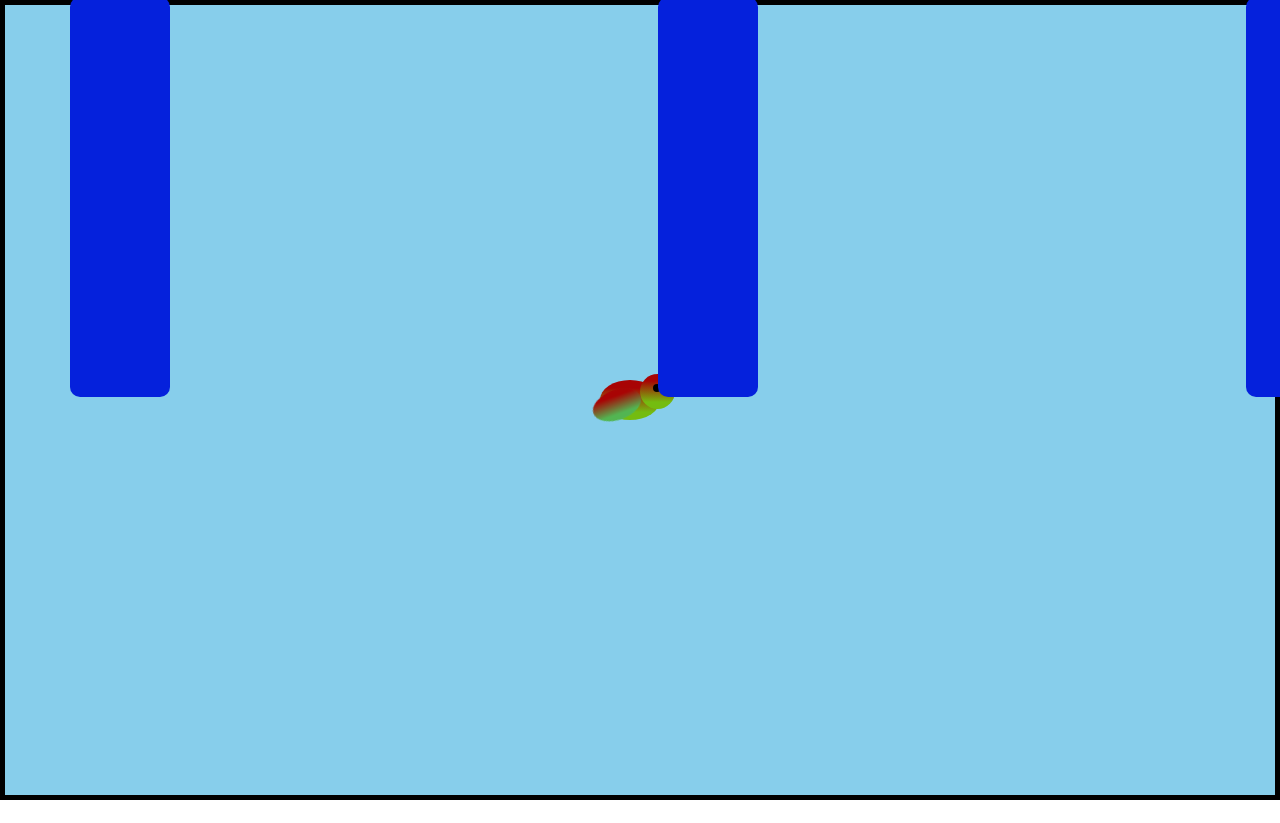
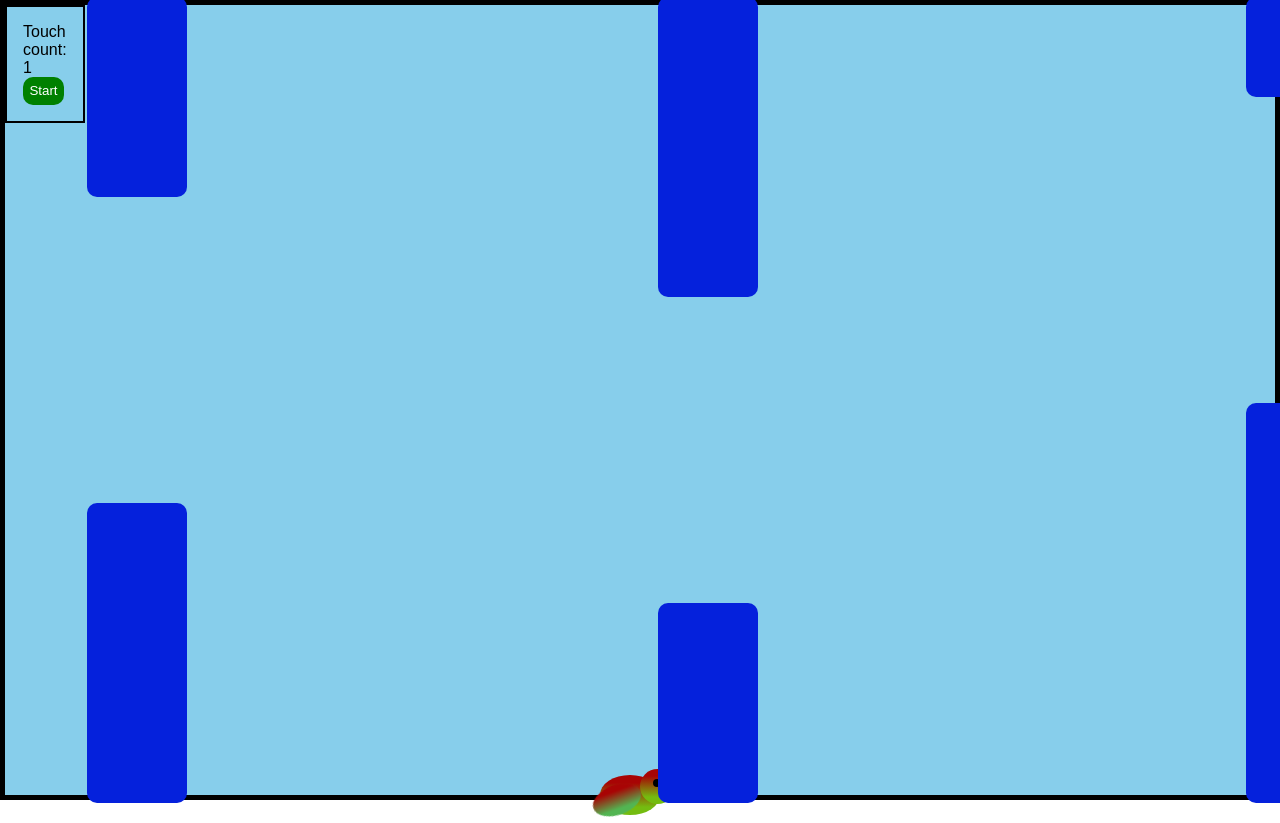
Before and after one commit to volodyslav/birdJumpJS, a plain HTML site: page index.html in a window 1280 px wide. Shown: the top 823 px of the page. Before the commit the page ends 800 px from the top, so only its background shows below. Drawn offline with Linux system fonts and the light colour scheme.

Commit message:
add: pipe bottom, bird can move

```diff
--- a/index.html
+++ b/index.html
@@ -8,6 +8,10 @@
 </head>
 <body>
     <div class="container">
+        <div class="debug">
+            <p class="touch"></p>
+            <button class="start">Start</button>
+        </div>
         <div class="bird">
             <div class="head"></div>
             <div class="body"></div>
--- a/js/constants.js
+++ b/js/constants.js
@@ -1 +1,8 @@
-const pipeAmount = 4;
+const pipeAmount = 40;
+
+// size random
+const pipeHeightTop = [400, 200, 100, 300];
+const pipeHeightBottom = [100, 300, 400, 200];
+const positionPipe = {
+    "top": -1, "bottom": -1
+}
--- a/js/main.js
+++ b/js/main.js
@@ -1,48 +1,100 @@
+
+let startGame = false; // game is off
+const gravity = 1; // gravity
+const speedUp = -10;
+let birdTop = 50;
+// Container
 const containerDiv = document.querySelector(".container");
 
 // get the bird's rect
 const birdDiv = document.querySelector(".bird");
 const birdRect = birdDiv.getBoundingClientRect();
 
+// Debug
+const textTouch = document.querySelector(".touch");
+textTouch.textContent = "Touch count: ";
+let touchCount = 0;
 
-function deletePipes(){
-    const pipeDivPrev = document.querySelectorAll(".pipe");
-    if (pipeDivPrev){
-        pipeDivPrev.forEach(pipe => {
-            pipe.remove(); // Remove each pipe element
-        });
-    }
+
+function moveBird() {
+    const interval = setInterval(() => {
+        birdTop += gravity;
+        birdDiv.style.top = `${birdTop}%`;
+        if (birdTop <= 0 || birdTop >= 100) {
+            clearInterval(interval);
+            console.log("Bird hit the boundary!");
+        }
+    }, 40);
+    document.addEventListener("keydown", (event) => {
+        if (event.code === "Space"){
+            birdTop += speedUp;
+            birdDiv.style.top = `${birdTop}%`;
+            if (birdTop <= 0 || birdTop >= 100) {
+                clearInterval(interval);
+                console.log("Bird hit the boundary!");
+            }
+        }
+    })
 }
 
-function createPipe(){
+function movePipe(){
     // create the pipe element
-    const pipeDiv = document.createElement("div");
-    pipeDiv.classList.add("pipe");
-    containerDiv.appendChild(pipeDiv);
-    pipeDiv.style.transition = "left 5s linear";
+    const randomPipeSize = Math.floor(Math.random() * pipeHeightTop.length);
+    console.log(randomPipeSize);
+
+    // Top pipe
+    const pipeDivTop = document.createElement("div");
+    pipeDivTop.style.height = `${pipeHeightTop[randomPipeSize]}px`;
+    pipeDivTop.style.top = `${positionPipe["top"]}%`
+    pipeDivTop.classList.add("pipe");
+    containerDiv.appendChild(pipeDivTop);
+    pipeDivTop.style.transition = "left 5s linear";
+
+    // Bottom pipe
+    const pipeDivBottom = document.createElement("div");
+    pipeDivBottom.style.height = `${pipeHeightBottom[randomPipeSize]}px`;
+    pipeDivBottom.style.bottom = `${positionPipe["bottom"]}%`
+    pipeDivBottom.classList.add("pipe");
+    containerDiv.appendChild(pipeDivBottom);
+    pipeDivBottom.style.transition = "left 5s linear";
+
+    setInterval(() => {
+        pipeDivTop.remove(); // Remove the pipe if it’s completely off-screen to the left by time
+        pipeDivBottom.remove()
+    }, 6000)
 
     setTimeout(() => {
-        pipeDiv.style.left = "-200px"; // Move it 200px to the left
+        pipeDivTop.style.left = "-200px"; // Move it 200px to the left
+        pipeDivBottom.style.left = "-200px"; // Move it 200px to the left
     }, 1000);
 
     const collisionCheckInterval = setInterval(() => {
-        const birdRect = birdDiv.getBoundingClientRect();
-        const pipeRect = pipeDiv.getBoundingClientRect();
-
-        if (birdRect.right > pipeRect.left && birdRect.left < pipeRect.right && birdRect.bottom > pipeRect.top && birdRect.top < pipeRect.bottom) {
+        const birdRect = birdDiv.getBoundingClientRect(); // Changes the bird postions when move
+        const pipeRectTop = pipeDivTop.getBoundingClientRect();
+        const pipeRectBottom = pipeDivBottom.getBoundingClientRect();
+        if (birdRect.right > pipeRectTop.left && birdRect.left < pipeRectTop.right && birdRect.bottom > pipeRectTop.top && birdRect.top < pipeRectTop.bottom) {
+            touchCount++
+            textTouch.textContent = `Touch count: ${touchCount}`
+            console.log("Touch!"); // Collision detected
+            clearInterval(collisionCheckInterval); // Stop checking after collision
+        }
+        if (birdRect.right > pipeRectBottom.left && birdRect.left < pipeRectBottom.right && birdRect.bottom > pipeRectBottom.top && birdRect.top < pipeRectBottom.bottom) {
+            touchCount++
+            textTouch.textContent = `Touch count: ${touchCount}`
             console.log("Touch!"); // Collision detected
             clearInterval(collisionCheckInterval); // Stop checking after collision
         }
     }, 100);
 }
 
-setInterval(() => {
-    deletePipes();
-}, 10000)
+function createPipes(){
+    for (let i = 0; i < pipeAmount; i++){
+        setTimeout(() => {
+            movePipe();
+        }, i * 2000)
+    }
+}
 
-for (let i = 0; i < pipeAmount; i++){
-    setTimeout(() => {
-        createPipe();
-    }, i * 2000)
 
-}
+createPipes()
+moveBird()
--- a/style.css
+++ b/style.css
@@ -11,6 +11,8 @@
 
 body{
     font-family: Arial, sans-serif;
+    overflow-x: hidden;
+    overflow-y: hidden;
 }
 
 .container{
@@ -103,11 +105,25 @@ body{
 
 .pipe {
     position: absolute;
-    top: -1%;
     left: 100%;
     width: 100px;
-    height: 400px;
     border-radius: 10px;
     background-color: #0521dc;
     z-index: 20;
 }
+
+/*Debug*/
+
+.debug{
+    max-width: min-content;
+    border: 2px solid black;
+    padding: 1rem;
+}
+
+.start{
+    background-color: green;
+    color: white;
+    padding: 0.4rem;
+    border: none;
+    border-radius: 10px;
+}
```
